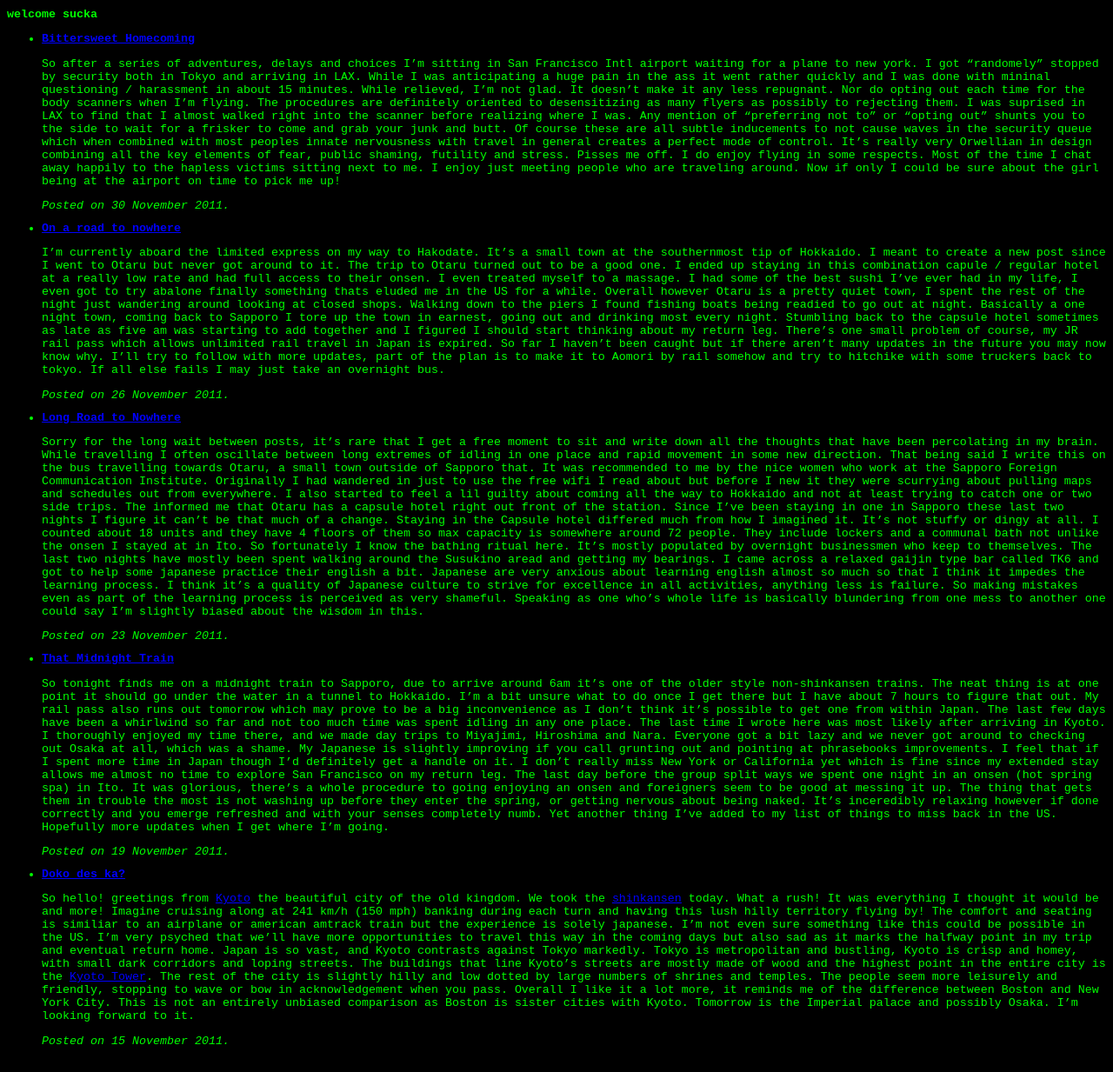
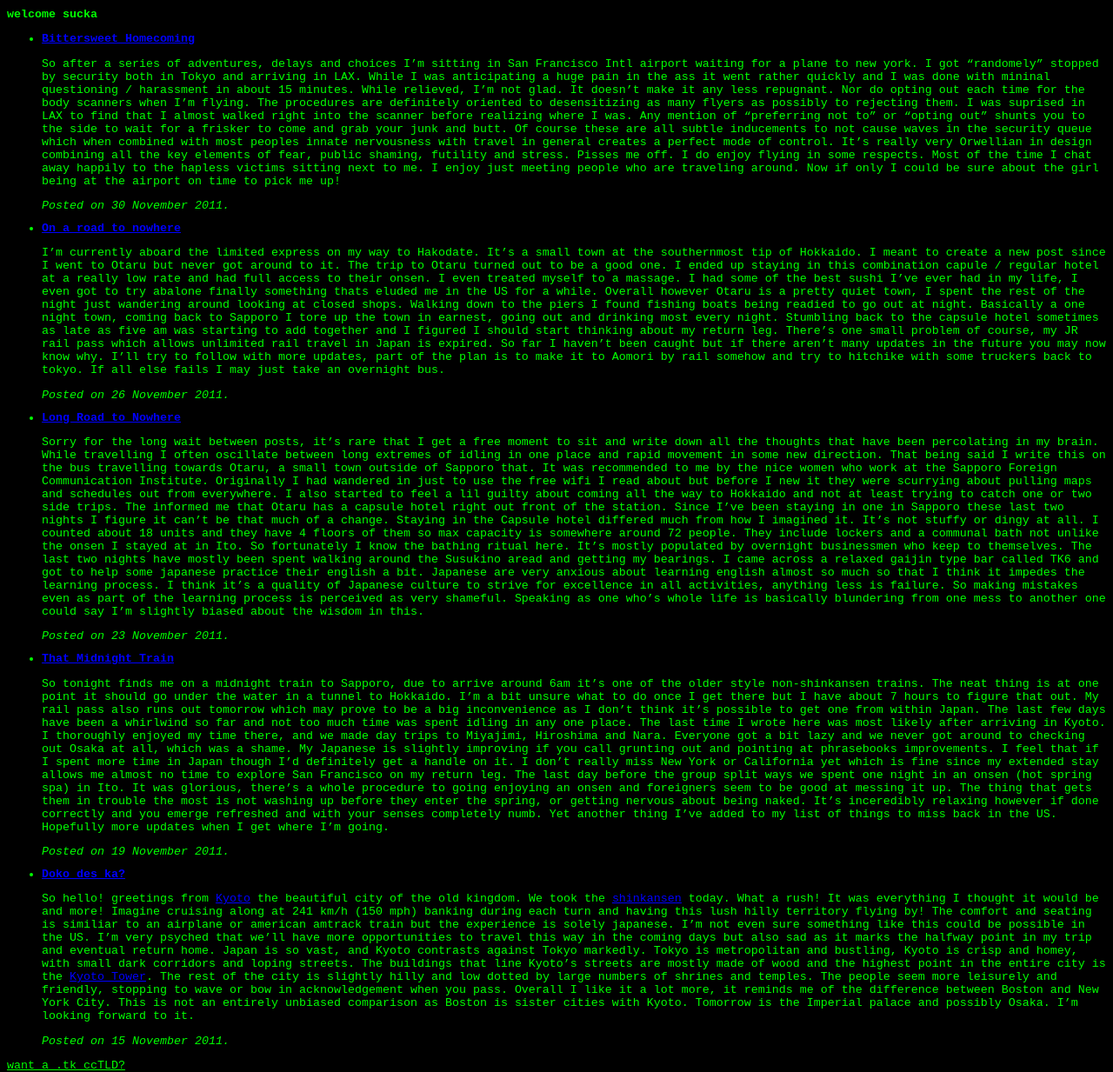
Before and after one commit to woeisme/woeisme.github.io, a Jekyll site: the page built from index.html, in a window 1280 px wide. Shown: the whole page at 87% size. Built offline with Jekyll 4.4.1, drawn with Linux system fonts in a browser that asks for light colours; Markdown is read by kramdown in place of the engine named in the settings; before the commit the page ends 1205 px from its top, so only the background shows below that.

Commit message:
added back .tk link

```diff
--- a/index.html
+++ b/index.html
@@ -12,4 +12,8 @@ title: welcome sucka
 	<em>Posted on {{ post.date | date_to_long_string }}.</em>
 	{% endfor %}
 	</ul>
+<a href="http://my.dot.tk/cgi-bin/amb/landing.dottk?nr=427461::9806330::4" target="_new" style="text-decoration: none">
+<span style="color:#0f0;">
+<u>want a .tk ccTLD?</u>
+</span></a>
 </div>
```
